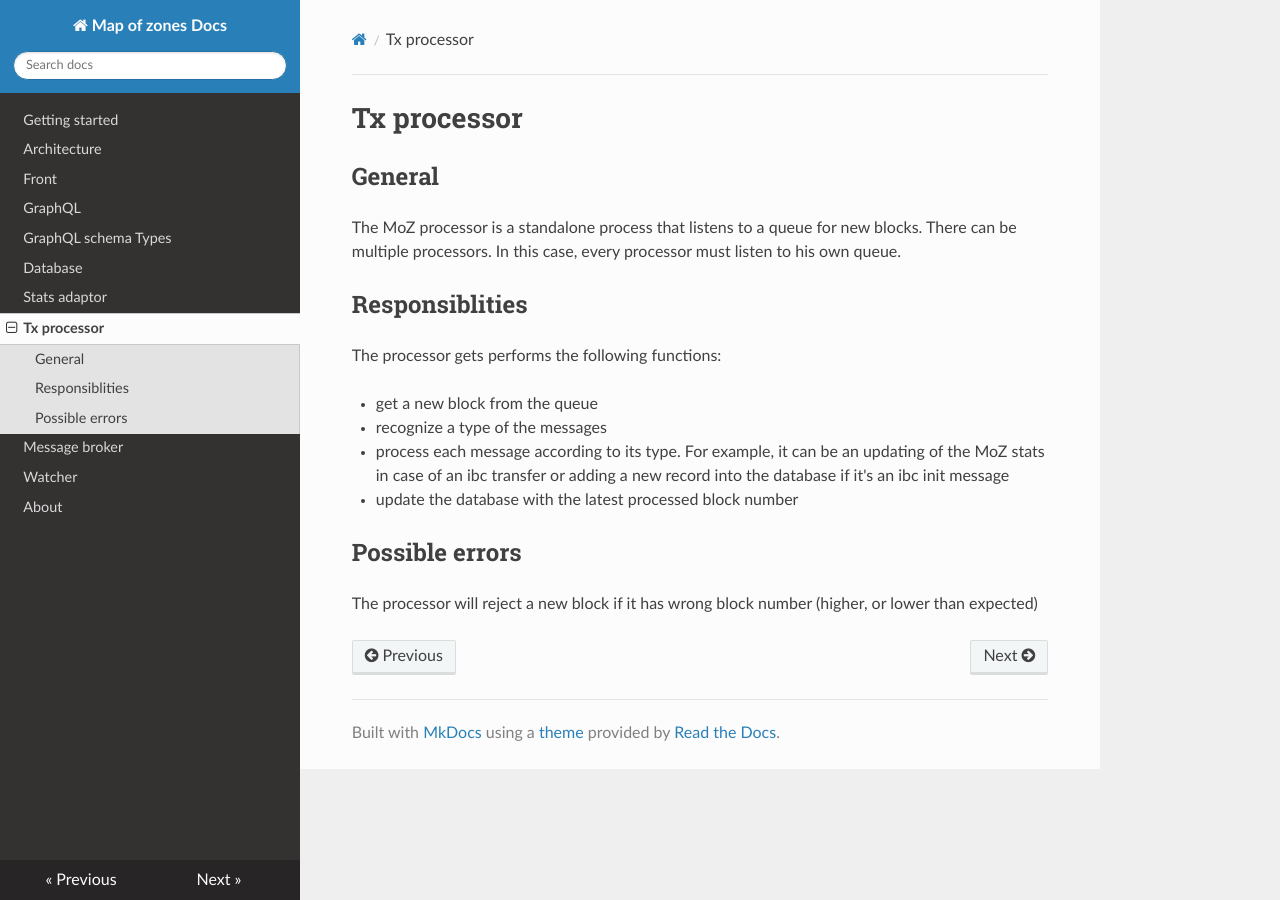
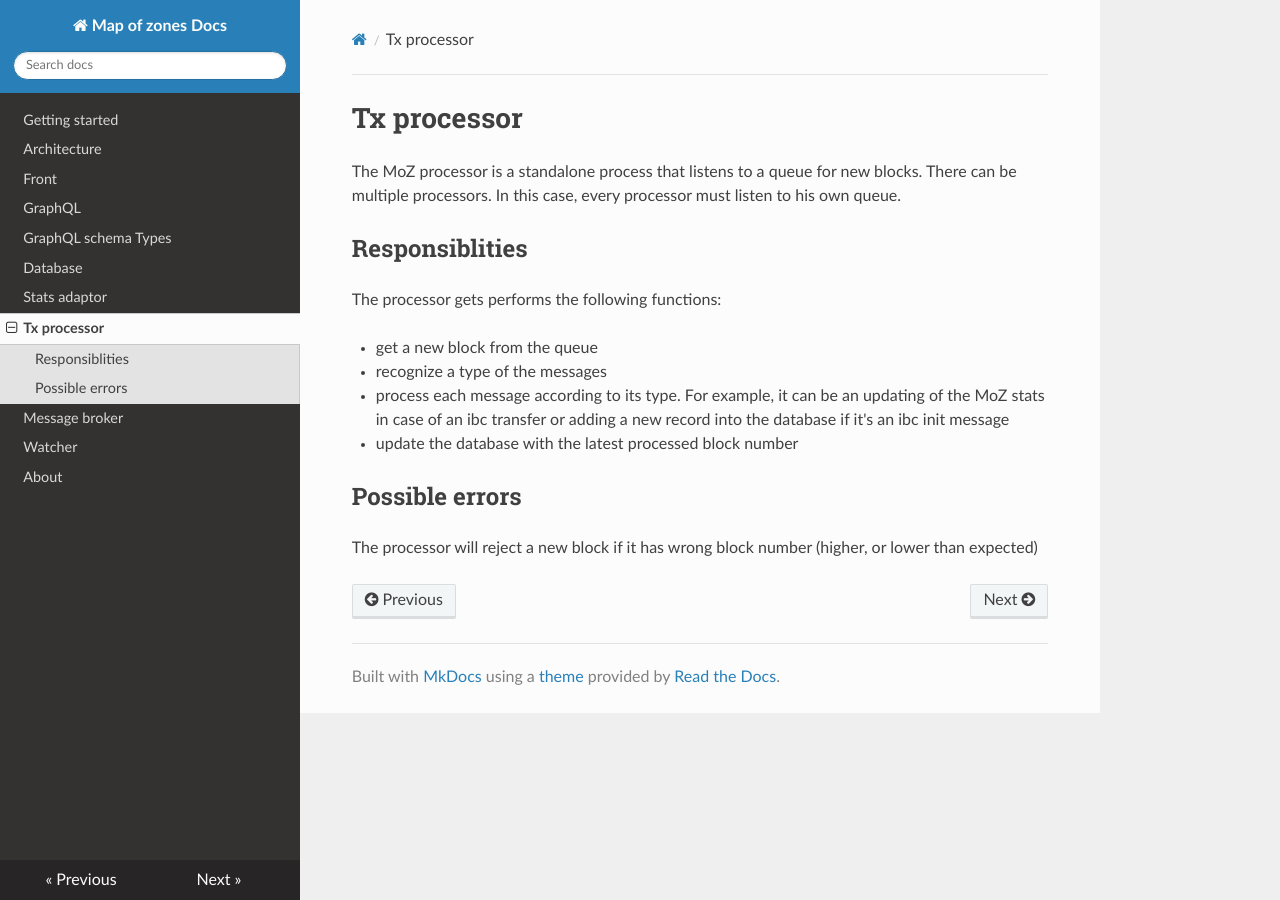
Before and after one commit to mapofzones/docs, an MkDocs documentation site: the page built from docs/processor.md, in a window 1280 px wide. Built offline with MkDocs 1.6.1, drawn with Linux system fonts in a browser that asks for light colours; nearby versions of some CDN libraries.

Commit message:
processor doc update

```diff
--- a/docs/processor.md
+++ b/docs/processor.md
@@ -1,6 +1,4 @@
 # Tx processor
-
-## General
 
 The MoZ processor is a standalone process that listens to a queue for new blocks. There can be multiple processors. In this case, every processor must listen to his own queue.
 
```
